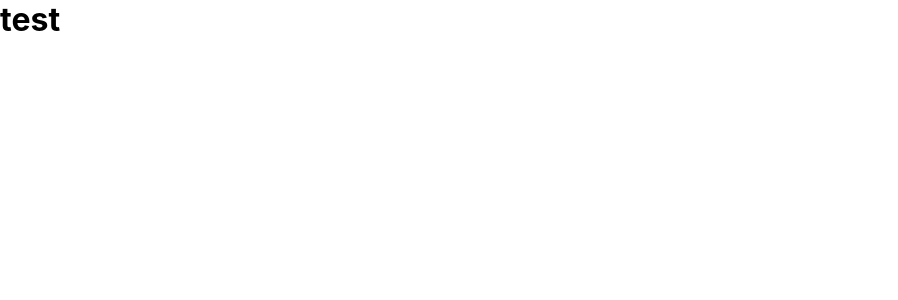
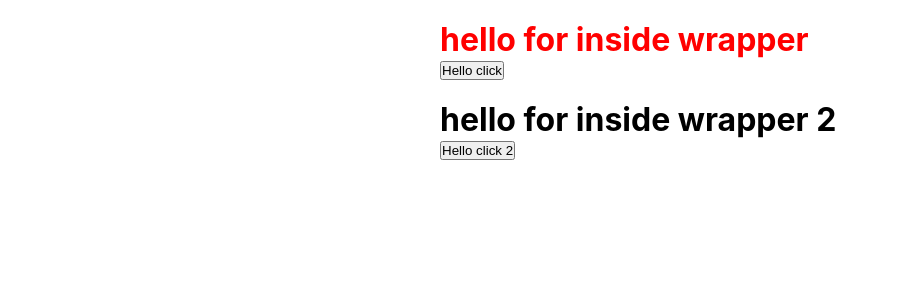
Before and after one commit to spirit-92/lessons-react, a React (Create React App) app: page / in a window 1280 px wide. Shown: the top 300 px of the page, without its empty margins (0-898 px from the left). Built offline with nearby package versions, Linux system fonts and the light colour scheme.

Commit message:
children test

```diff
--- /dev/null
+++ b/src/ components/wrapper/WrapperComponent.js
@@ -0,0 +1,9 @@
+import './WrapperStyle.css'
+function WrapperComponent(props){
+    return (
+        <div style={{color:props.color}} className='WrapperClass'>
+            {props.children}
+        </div>
+    )
+}
+export default WrapperComponent
--- /dev/null
+++ b/src/ components/wrapper/WrapperStyle.css
@@ -0,0 +1,4 @@
+.WrapperClass{
+    max-width: 400px;
+    margin: 20px auto 0 auto;
+}
--- a/src/App.js
+++ b/src/App.js
@@ -1,10 +1,22 @@
 
 import './App.css';
+import WrapperComponent from "./ components/wrapper/WrapperComponent";
 
 function App() {
   return (
     <div className="App">
-      <h1>test</h1>
+        <WrapperComponent color='red'>
+            <div>
+                <h1>hello for inside wrapper</h1>
+                <button>Hello click</button>
+            </div>
+        </WrapperComponent>
+        <WrapperComponent>
+            <div>
+                <h1>hello for inside wrapper 2 </h1>
+                <button>Hello click 2</button>
+            </div>
+        </WrapperComponent>
     </div>
   );
 }
```
